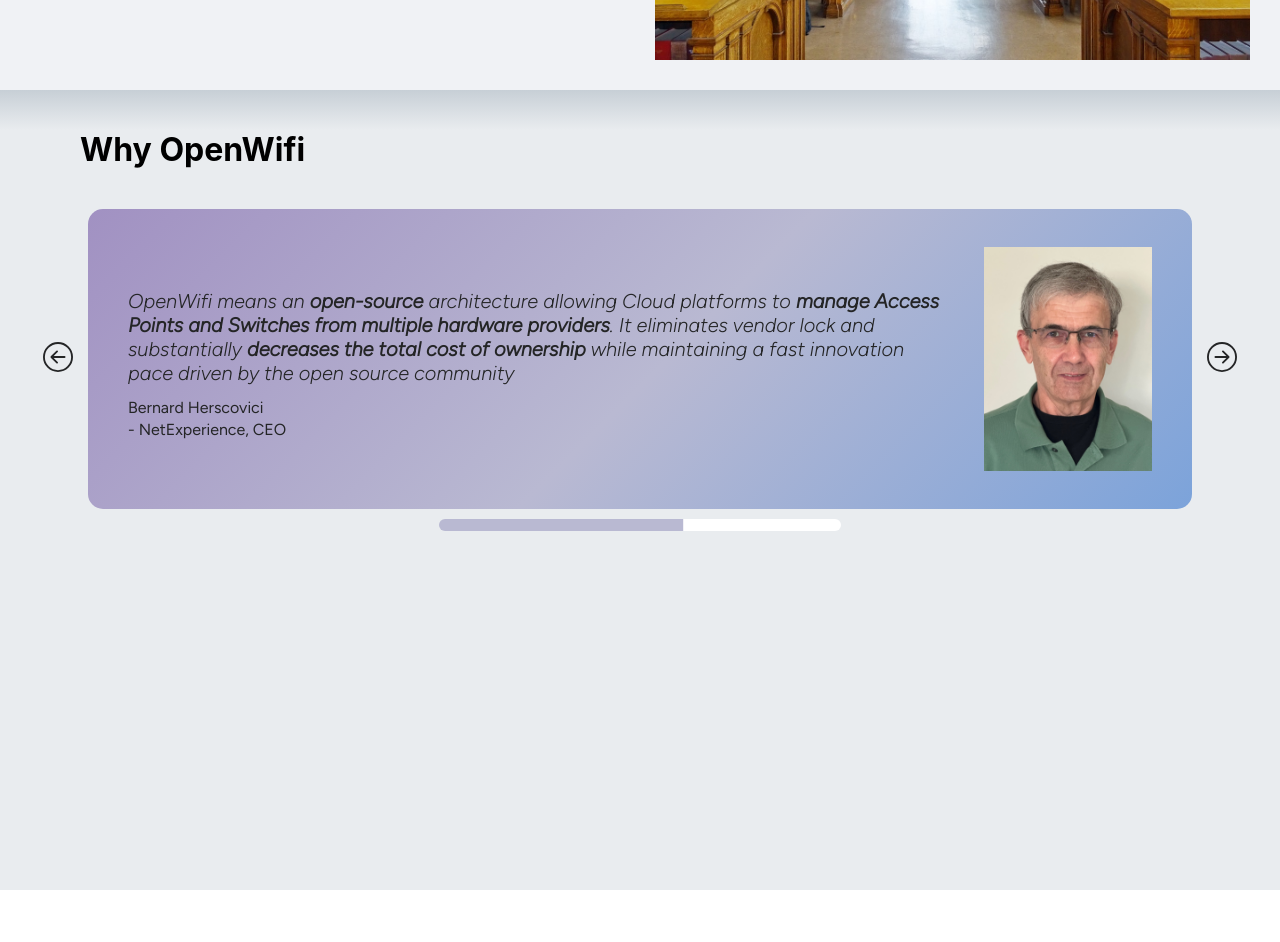
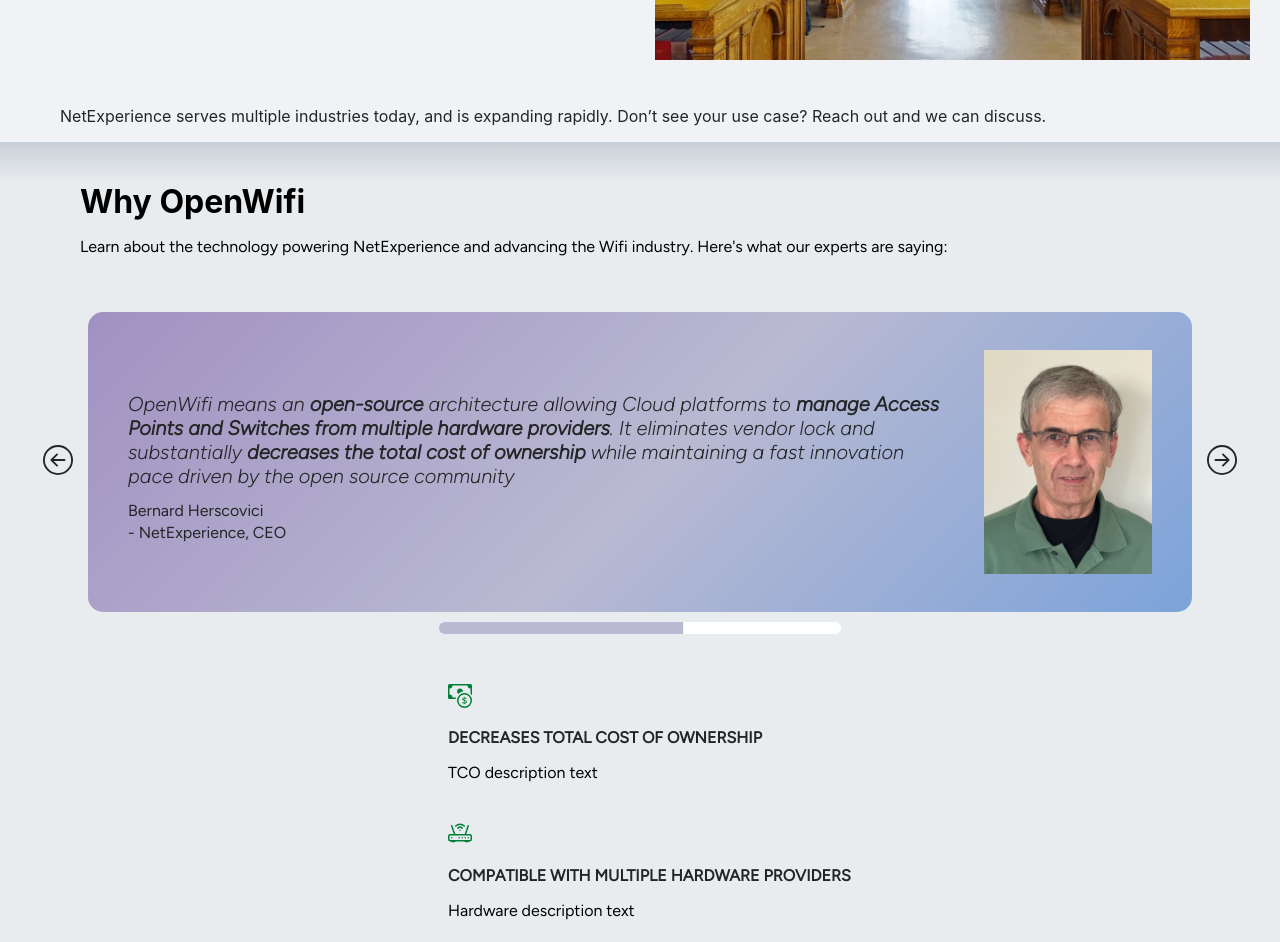
Before and after one commit to a-herscovich/NetExperience, a React (Create React App) app: page / in a window 1280 px wide. Shown: the part 2080-3022 px from the top of the page. Before the commit the page ends 2970 px from the top, so only its background shows below. Built offline with nearby package versions, Linux system fonts and the light colour scheme.

Commit message:
open wifi benefits added

```diff
--- /dev/null
+++ b/src/components/OpenWifiBenefit/OpenWifiBenefit.jsx
@@ -0,0 +1,14 @@
+import "./OpenWifiBenefit.scss";
+
+
+const OpenWifiBenefit = ({icon, title, description}) => {
+  return (
+    <div className="openWifiBenefit">
+        <div>{icon}</div>
+        <p className="benefitTitle">{title}</p>
+        <div>{description}</div>
+    </div>
+  );
+};
+
+export default OpenWifiBenefit;
--- /dev/null
+++ b/src/components/OpenWifiBenefit/OpenWifiBenefit.scss
@@ -0,0 +1,21 @@
+@import url("https://fonts.googleapis.com/css2?family=Figtree:ital,wght@0,400;1,300&display=swap");
+
+.openWifiBenefit {
+  font-family: "Figtree", sans-serif;
+  font-weight: 200;
+
+  svg {
+    color: #008037 !important;
+    height: 24px;
+    width: 24px;
+  }
+
+  p {
+    color: #242526;
+  }
+
+  .benefitTitle {
+    text-transform: uppercase;
+    font-weight: 600;
+  }
+}
--- a/src/components/OpenWifiTestimonial/OpenWifiTestimonial.scss
+++ b/src/components/OpenWifiTestimonial/OpenWifiTestimonial.scss
@@ -17,12 +17,6 @@
   display: flex;
   justify-content: space-between;
   align-items: center;
-//   transition: transform 0.5s ease-in-out;
-    // transition: translateX(-100px) 0.5s ease-in-out;
-}
-
-.openWifiTestimonial.active {
-//   opacity: 1;
 }
 
 .image {
--- a/src/components/index.js
+++ b/src/components/index.js
@@ -3,3 +3,4 @@
 export { default as Slideshow } from "./Slideshow/Slideshow";
 export { default as TwoPanelCustomerInfo } from "./TwoPanelCustomerInfo/TwoPanelCustomerInfo";
 export { default as OpenWifiTestimonial } from "./OpenWifiTestimonial/OpenWifiTestimonial";
+export { default as OpenWifiBenefit } from "./OpenWifiBenefit/OpenWifiBenefit";
--- a/src/pages/Home/Home.jsx
+++ b/src/pages/Home/Home.jsx
@@ -6,6 +6,7 @@
   Slideshow,
   TwoPanelCustomerInfo,
   OpenWifiTestimonial,
+  OpenWifiBenefit,
 } from "../../components";
 
 const Home = () => {
@@ -64,7 +65,7 @@
     },
     {
       name: "Jack Raynor",
-      quote: "quote",
+      quote: "Jack's quote here about community - placeholder image used for now",
       title: "Co-Chair, TIP Open Converged Wireless",
       company: "Meta",
       image: "/bh_headshot.jpeg",
@@ -129,9 +130,19 @@
           description="School management platform with support for external capitve portal integrations, with outdoor Access Points."
           image="/university1.png"
         />
+        <p className="customerSegmentHelperText">
+          NetExperience serves multiple industries today, and is expanding
+          rapidly. Don’t see your use case? Reach out and we can discuss.
+        </p>
       </div>
       <div className="openWifiSection">
-        <h1 className="openWifiSectionHeader">Why OpenWifi</h1>
+        <div className="openWifiSectionHeader">
+          <h1 className="openWifiSectionHeader">Why OpenWifi</h1>
+          <p>
+            Learn about the technology powering NetExperience and advancing the
+            Wifi industry. Here's what our experts are saying:
+          </p>
+        </div>
         <div className="openWifiTestimonialCarousel">
           <div
             onMouseEnter={handleMouseEnterLeft}
@@ -139,25 +150,33 @@
           >
             {isLeftHovered ? (
               <svg
+                className="arrowIcon"
                 xmlns="http://www.w3.org/2000/svg"
                 width="16"
                 height="16"
                 fill="currentColor"
                 class="bi bi-arrow-left-circle-fill"
                 viewBox="0 0 16 16"
-                onClick={() => {prevSlide(); handleAnimationReset();}}
+                onClick={() => {
+                  prevSlide();
+                  handleAnimationReset();
+                }}
               >
                 <path d="M8 0a8 8 0 1 0 0 16A8 8 0 0 0 8 0zm3.5 7.5a.5.5 0 0 1 0 1H5.707l2.147 2.146a.5.5 0 0 1-.708.708l-3-3a.5.5 0 0 1 0-.708l3-3a.5.5 0 1 1 .708.708L5.707 7.5H11.5z" />
               </svg>
             ) : (
               <svg
+                className="arrowIcon"
                 xmlns="http://www.w3.org/2000/svg"
                 width="16"
                 height="16"
                 fill="currentColor"
                 class="bi bi-arrow-left-circle"
                 viewBox="0 0 16 16"
-                onClick={() => {prevSlide(); handleAnimationReset();}}
+                onClick={() => {
+                  prevSlide();
+                  handleAnimationReset();
+                }}
               >
                 <path
                   fill-rule="evenodd"
@@ -172,7 +191,6 @@
             title={currentSlideData.title}
             company={currentSlideData.company}
             image={currentSlideData.image}
-            // translateXValue={-((currentOpenWifiSlide * 100) / openWifiSlides.length)}
           />
           <div
             onMouseEnter={handleMouseEnterRight}
@@ -180,25 +198,33 @@
           >
             {isRightHovered ? (
               <svg
+                className="arrowIcon"
                 xmlns="http://www.w3.org/2000/svg"
                 width="16"
                 height="16"
                 fill="currentColor"
                 class="bi bi-arrow-right-circle-fill"
                 viewBox="0 0 16 16"
-                onClick={() => {nextSlide(); handleAnimationReset();}}
+                onClick={() => {
+                  nextSlide();
+                  handleAnimationReset();
+                }}
               >
                 <path d="M8 0a8 8 0 1 1 0 16A8 8 0 0 1 8 0zM4.5 7.5a.5.5 0 0 0 0 1h5.793l-2.147 2.146a.5.5 0 0 0 .708.708l3-3a.5.5 0 0 0 0-.708l-3-3a.5.5 0 1 0-.708.708L10.293 7.5H4.5z" />
               </svg>
             ) : (
               <svg
+                className="arrowIcon"
                 xmlns="http://www.w3.org/2000/svg"
                 width="16"
                 height="16"
                 fill="currentColor"
                 class="bi bi-arrow-right-circle"
                 viewBox="0 0 16 16"
-                onClick={() => {nextSlide(); handleAnimationReset();}}
+                onClick={() => {
+                  nextSlide();
+                  handleAnimationReset();
+                }}
               >
                 <path
                   fill-rule="evenodd"
@@ -208,9 +234,52 @@
             )}
           </div>
         </div>
-        <div className="progressBar" key={animationKey}>
+        <div className="progressBar" key={animationKey}></div>
+        <div className="benefits">
+          <OpenWifiBenefit
+            icon={
+              <svg
+                className="benefitIcon"
+                xmlns="http://www.w3.org/2000/svg"
+                width="16"
+                height="16"
+                fill="currentColor"
+                class="bi bi-cash-coin"
+                viewBox="0 0 16 16"
+              >
+                <path
+                  fill-rule="evenodd"
+                  d="M11 15a4 4 0 1 0 0-8 4 4 0 0 0 0 8zm5-4a5 5 0 1 1-10 0 5 5 0 0 1 10 0z"
+                />
+                <path d="M9.438 11.944c.047.596.518 1.06 1.363 1.116v.44h.375v-.443c.875-.061 1.386-.529 1.386-1.207 0-.618-.39-.936-1.09-1.1l-.296-.07v-1.2c.376.043.614.248.671.532h.658c-.047-.575-.54-1.024-1.329-1.073V8.5h-.375v.45c-.747.073-1.255.522-1.255 1.158 0 .562.378.92 1.007 1.066l.248.061v1.272c-.384-.058-.639-.27-.696-.563h-.668zm1.36-1.354c-.369-.085-.569-.26-.569-.522 0-.294.216-.514.572-.578v1.1h-.003zm.432.746c.449.104.655.272.655.569 0 .339-.257.571-.709.614v-1.195l.054.012z" />
+                <path d="M1 0a1 1 0 0 0-1 1v8a1 1 0 0 0 1 1h4.083c.058-.344.145-.678.258-1H3a2 2 0 0 0-2-2V3a2 2 0 0 0 2-2h10a2 2 0 0 0 2 2v3.528c.38.34.717.728 1 1.154V1a1 1 0 0 0-1-1H1z" />
+                <path d="M9.998 5.083 10 5a2 2 0 1 0-3.132 1.65 5.982 5.982 0 0 1 3.13-1.567z" />
+              </svg>
+            }
+            title="Decreases total cost of ownership"
+            description="TCO description text"
+          />
+          <OpenWifiBenefit
+            icon={
+              <svg
+                className="benefitIcon"
+                xmlns="http://www.w3.org/2000/svg"
+                width="16"
+                height="16"
+                fill="currentColor"
+                class="bi bi-router"
+                viewBox="0 0 16 16"
+              >
+                <path d="M5.525 3.025a3.5 3.5 0 0 1 4.95 0 .5.5 0 1 0 .707-.707 4.5 4.5 0 0 0-6.364 0 .5.5 0 0 0 .707.707Z" />
+                <path d="M6.94 4.44a1.5 1.5 0 0 1 2.12 0 .5.5 0 0 0 .708-.708 2.5 2.5 0 0 0-3.536 0 .5.5 0 0 0 .707.707ZM2.5 11a.5.5 0 1 1 0-1 .5.5 0 0 1 0 1Zm4.5-.5a.5.5 0 1 0 1 0 .5.5 0 0 0-1 0Zm2.5.5a.5.5 0 1 1 0-1 .5.5 0 0 1 0 1Zm1.5-.5a.5.5 0 1 0 1 0 .5.5 0 0 0-1 0Zm2 0a.5.5 0 1 0 1 0 .5.5 0 0 0-1 0Z" />
+                <path d="M2.974 2.342a.5.5 0 1 0-.948.316L3.806 8H1.5A1.5 1.5 0 0 0 0 9.5v2A1.5 1.5 0 0 0 1.5 13H2a.5.5 0 0 0 .5.5h2A.5.5 0 0 0 5 13h6a.5.5 0 0 0 .5.5h2a.5.5 0 0 0 .5-.5h.5a1.5 1.5 0 0 0 1.5-1.5v-2A1.5 1.5 0 0 0 14.5 8h-2.306l1.78-5.342a.5.5 0 1 0-.948-.316L11.14 8H4.86L2.974 2.342ZM14.5 9a.5.5 0 0 1 .5.5v2a.5.5 0 0 1-.5.5h-13a.5.5 0 0 1-.5-.5v-2a.5.5 0 0 1 .5-.5h13Z" />
+                <path d="M8.5 5.5a.5.5 0 1 1-1 0 .5.5 0 0 1 1 0Z" />
+              </svg>
+            }
+            title="Compatible with multiple hardware providers"
+            description="Hardware description text"
+          />
         </div>
-        <div className="benefits"></div>
       </div>
     </div>
   );
--- a/src/pages/Home/Home.scss
+++ b/src/pages/Home/Home.scss
@@ -1,4 +1,5 @@
 @import url("https://fonts.googleapis.com/css2?family=Roboto:wght@300&display=swap");
+@import url("https://fonts.googleapis.com/css2?family=Figtree:ital,wght@0,400;1,300&display=swap");
 
 .home {
   background-color: #f0f2f5;
@@ -85,18 +86,29 @@
   color: #242526;
 }
 
+.customerSegmentHelperText {
+  padding-left: 30px;
+}
+
 .openWifiSection {
   height: 100vh;
-  // background: #e9ecef;
-  // background-color: #c7cfd6;
-  background: rgb(199,207,214);
-background: linear-gradient(180deg, rgba(199,207,214,1) 0%, rgba(233,236,239,1) 5%);
+  background: rgb(199, 207, 214);
+  background: linear-gradient(
+    180deg,
+    rgba(199, 207, 214, 1) 0%,
+    rgba(233, 236, 239, 1) 5%
+  );
   display: flex;
   flex-flow: column nowrap;
-  // background: linear-gradient(180deg, rgba(240,242,245,1) 0%, rgba(191,181,227,1) 40%, rgba(161,145,194,1) 100%);
   .openWifiSectionHeader {
     margin: 40px 80px;
     align-items: flex-start;
+    p {
+      font-family: "Figtree", sans-serif;
+    }
+    h1 {
+      margin: 0;
+    }
   }
 
   .openWifiTestimonialCarousel {
@@ -109,7 +121,10 @@
     column-gap: 15px;
   }
 
-  svg {
+  .bi-arrow-left-circle,
+  .bi-arrow-left-circle-fill,
+  .bi-arrow-right-circle,
+  .bi-arrow-right-circle-fill {
     height: 30px;
     width: 30px;
     color: #242526 !important;
@@ -134,7 +149,16 @@
 @keyframes progressFill {
   from {
     background-position: right bottom;
-  } to {
+  }
+  to {
     background-position: left bottom;
   }
 }
+
+.benefits {
+  display: flex;
+  flex-flow: column nowrap;
+  margin-top: 40px;
+  margin-left: 35%;
+  row-gap: 40px;
+}
```
